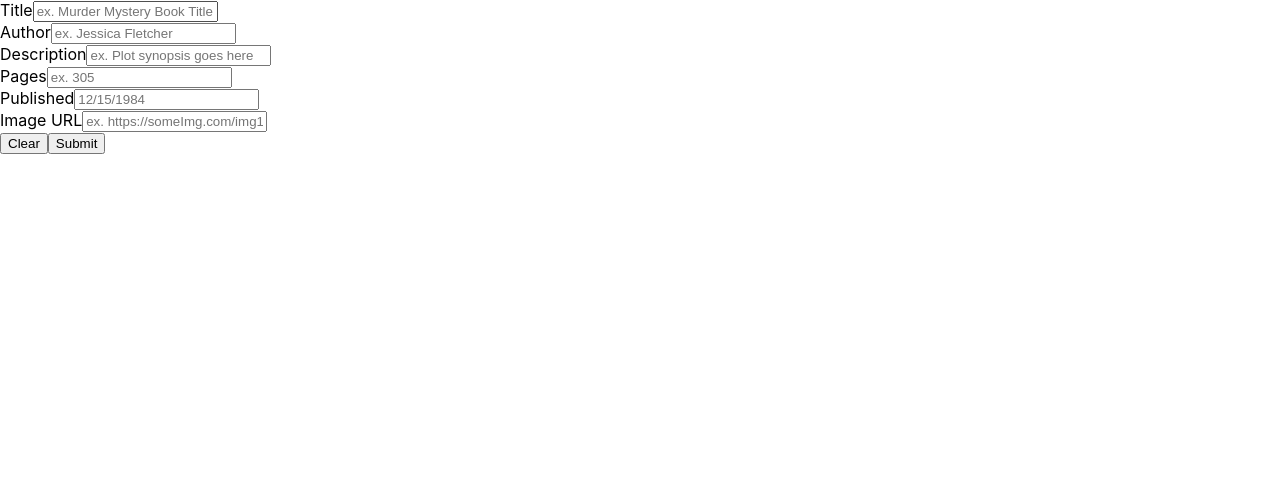
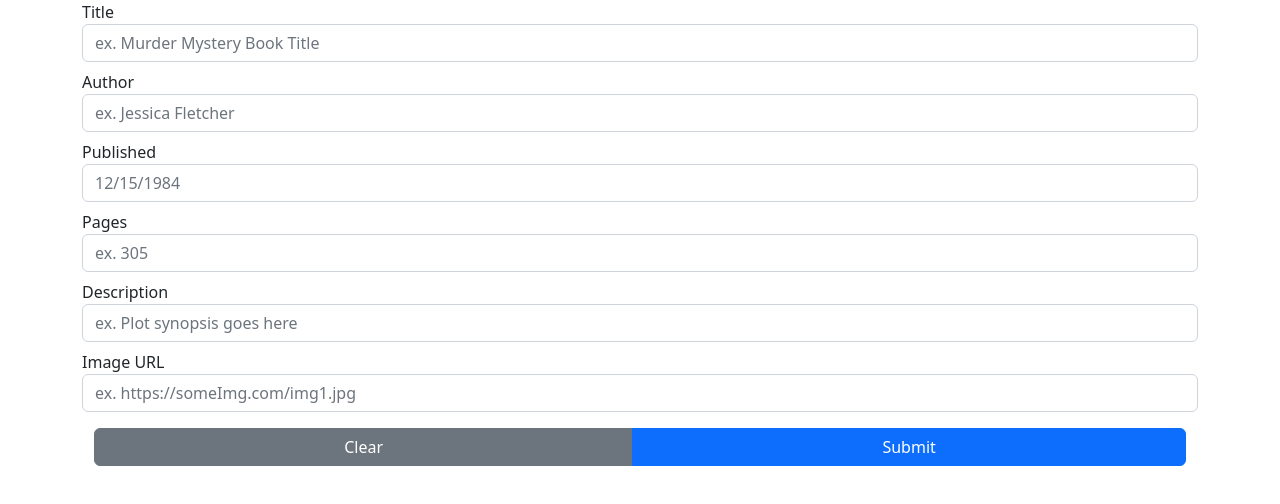
Before and after one commit to snTammy/project1, a React (Create React App) app in the folder frontend/: page /books/new in a window 1280 px wide. Shown: the top 504 px of the page. Built offline with nearby package versions, Linux system fonts and the light colour scheme.

Commit message:
added Bootstrap and styling

```diff
--- a/frontend/package.json
+++ b/frontend/package.json
@@ -7,7 +7,9 @@
     "@testing-library/react": "^13.4.0",
     "@testing-library/user-event": "^13.5.0",
     "axios": "^1.1.2",
+    "bootstrap": "^5.2.2",
     "react": "^18.2.0",
+    "react-bootstrap": "^2.5.0",
     "react-dom": "^18.2.0",
     "react-hook-form": "^7.37.0",
     "react-router-dom": "^6.4.2",
--- a/frontend/src/App.css
+++ b/frontend/src/App.css
@@ -1,5 +1,6 @@
 .App {
   text-align: center;
+  margin: 20px;
 }
 
 .App-logo {
--- a/frontend/src/App.jsx
+++ b/frontend/src/App.jsx
@@ -1,9 +1,11 @@
 import { BrowserRouter, Routes, Route } from 'react-router-dom';
 import { Home, BookNew } from './pages';
 
-import './App.css';
+
 import { BookDetails } from './pages/BookDetails';
 import './index.css';
+import 'bootstrap/dist/css/bootstrap.min.css';
+import './App.css';
 
 export const App = () => {
   return (
--- a/frontend/src/components/Form/BookForm.jsx
+++ b/frontend/src/components/Form/BookForm.jsx
@@ -1,6 +1,7 @@
 import axios from "axios";
 import { useState } from "react";
-import { useForm } from "react-hook-form"
+import { useForm } from "react-hook-form";
+import * as ReactBootStrap from 'react-bootstrap';
 
 //This component is for the creation of a Book in our db
 
@@ -22,56 +23,73 @@ export const BookForm = ({handleSubmit, book, setBook}) => {
 
     return (
         <form onSubmit={handleSubmit}>
-            <div>
+            <div class="container">
+
                 <label htmlFor="book-name">Title</label>
-                <input id="book-name"
+                <input class="form-control mb-2" type="text" id="book-name"
                        placeholder="ex. Murder Mystery Book Title"
                        value={book.title}
                        onChange={e =>setBook({...book, title: e.target.value})}
                 />
-            </div>
+
             <div>
                 <label htmlFor="author-name">Author</label>
-                <input id="author-name"
+                <input class="form-control mb-2" type="text" id="author-name"
                        placeholder="ex. Jessica Fletcher"
                        value={book.author}
                        onChange={e =>setBook({...book, author: e.target.value})}
                 />
             </div>
-            <div>
-                <label htmlFor="description">Description</label>
-                <input id="description"
-                       placeholder="ex. Plot synopsis goes here"
-                       value={book.description}
-                       onChange={e =>setBook({...book, description: e.target.value})}
-                />
-            </div>
-            <div>
-                <label htmlFor="numberPages">Pages</label>
-                <input id="numberPages"
-                       placeholder="ex. 305"
-                       value={book.pages}
-                       onChange={e =>setBook({...book, pages: e.target.value})}
-                />
-            </div>
-            <div>
-                <label htmlFor="datePublished">Published</label>
-                <input id="datePublished"
+
+            <div class="form-row align-items-center">
+
+            <div class="col-auto">
+            <label for="inlineFormInputGroup" htmlFor="datePublished">Published</label>
+                <input class="form-control mb-2" type="text" id="inlineFormInput"
                        placeholder="12/15/1984"
                        value={book.published}
                        onChange={e =>setBook({...book, published: e.target.value})}
                 />
             </div>
+            <div class="col-auto">
+                <label for="inlineFormInputGroup" htmlFor="numberPages">Pages</label>
+                <input class="form-control mb-2" type="text" id="inlineFormInput"
+                       placeholder="ex. 305"
+                       value={book.pages}
+                       onChange={e =>setBook({...book, pages: e.target.value})}
+                />
+
+            </div>
+            </div>
+            <div>
+            <label htmlFor="description">Description</label>
+                <input class="form-control mb-2" type="text" id="description"
+                       placeholder="ex. Plot synopsis goes here"
+                       value={book.description}
+                       onChange={e =>setBook({...book, description: e.target.value})}
+                />
+
+            </div>
             <div>
                 <label htmlFor="imgURL">Image URL</label>
-                <input id="imgURL"
+                <input class="form-control mb-3" type="text" id="imgURL"
                        placeholder="ex. https://someImg.com/img1.jpg"
                        value={book.cover}
                        onChange={e =>setBook({...book, cover: e.target.value})}
                 />
             </div>
-            <button type="reset" onClick={handleClear}>Clear</button>
-            <button>Submit</button>
+
+            <div class="container">
+            <div class="row">
+            <div class="btn-group mr-2" role="group">
+            <button class="btn btn-secondary btn-block" type="reset" onClick={handleClear}>Clear</button>
+
+            <button class="btn btn-primary btn-block" >Submit</button>
+            </div>
+            </div>
+            </div>
+
+            </div>
         </form>
 
     );
--- a/frontend/src/components/Form/BookList.jsx
+++ b/frontend/src/components/Form/BookList.jsx
@@ -1,15 +1,35 @@
 import { useState, useEffect } from "react";
 import axios from 'axios';
-import {Link} from 'react-router-dom';
+import {Link, useNavigate} from 'react-router-dom';
+import * as ReactBootStrap from 'react-bootstrap';
 
 const Book = ({book: {title, author, description, coverUrl, numPgs, releaseDate,_id}}) => {
     return (
         <tr>
             <td><Link to={`/books/${_id}`}>{title}</Link></td>
             <td><img height="100" src={coverUrl} alt={title}></img></td>
+            <td><button onClick={handleDelete}>delete</button></td>
 
         </tr>
     );
+}
+
+const handleDelete = async (event, book) =>{
+
+    console.log('I am deleting a book');
+    try{
+        const res = await axios.delete(`http://localhost:9000/books/${book._id}`);
+
+        console.log(res.data);
+    {/* Redirect to BookList */}
+
+
+    } catch (err) {
+        console.log(err);
+    }
+
+    console.log(book);
+
 }
 export const BookList = () => {
 
@@ -22,19 +42,24 @@ export const BookList = () => {
 
     }, []);
 
+
+
     return (
-        <table>
+        <ReactBootStrap.Table striped border hover>
             <thead>
                 <tr className="row-item">
                     <th>Title</th>
                     <th>Cover</th>
-                    <th></th>
+
+
                 </tr>
             </thead>
             <tbody>
-            {bookList.map(book => <Book key={book._id} book={book}/>)}
+
+            {bookList.map(book => <Book key={book._id} book={book}/>) }
+
              </tbody>
 
-        </table>
+        </ReactBootStrap.Table>
     );
 }
--- a/frontend/src/pages/BookDetails.jsx
+++ b/frontend/src/pages/BookDetails.jsx
@@ -1,5 +1,5 @@
 //display and edit of book
-import { useParams } from "react-router-dom";
+import { useParams, useNavigate } from "react-router-dom";
 import axios from 'axios'
 import {useState, useEffect } from "react";
 import { BookForm } from "../components/Form/BookForm";
@@ -7,7 +7,7 @@ import { BookForm } from "../components/Form/BookForm";
 
 export const BookDetails = () => {
     let { id } = useParams();
-
+    const navigate = useNavigate();
     const [book, setBook] = useState({});
 
     const handleUpdate = async (event) => {
@@ -24,6 +24,7 @@ export const BookDetails = () => {
             console.log("NEW BOOK");
             console.log(res.data);
         {/* Redirect to BookList */}
+        navigate('/');
 
         } catch (err) {
             console.log(err);
--- a/frontend/src/pages/BookNew.jsx
+++ b/frontend/src/pages/BookNew.jsx
@@ -1,5 +1,5 @@
 //display and edit of book
-import { useParams } from "react-router-dom";
+import { useNavigate } from "react-router-dom";
 import axios from 'axios'
 import {useState } from "react";
 import { BookForm } from "../components/Form/BookForm";
@@ -7,7 +7,7 @@ import { BookForm } from "../components/Form/BookForm";
 
 export const BookNew = () => {
 
-
+    const navigate = useNavigate();
     const [book, setBook] = useState({});
     {/* axios.post*/}
 
@@ -25,7 +25,7 @@ export const BookNew = () => {
             console.log("NEW BOOK");
             console.log(res.data);
         {/* Redirect to BookList */}
-
+        navigate('/');
         } catch (err) {
             console.log(err);
         }
```
Also changed, not shown: 1 other file (tests, documents, lock files or other folders).
